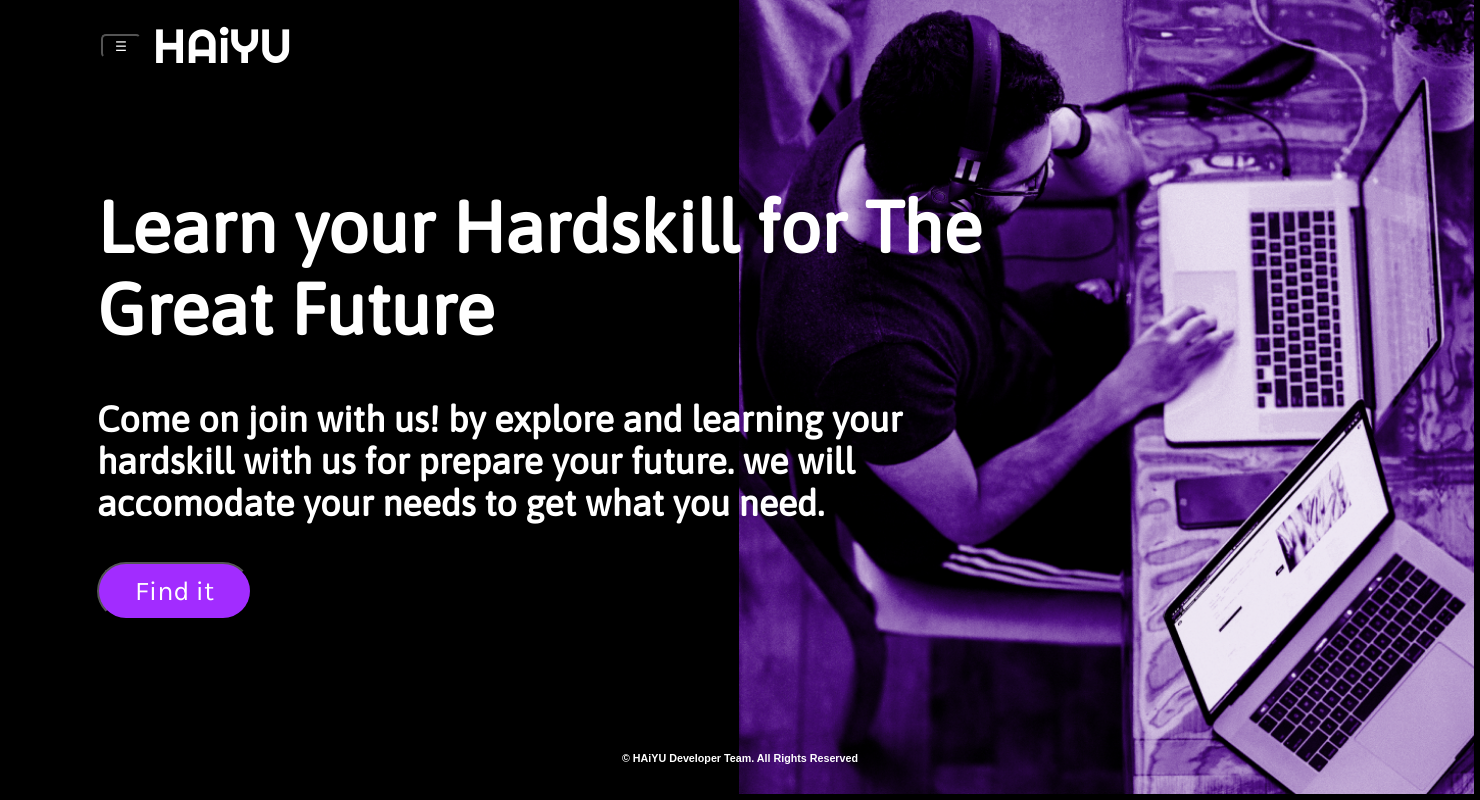
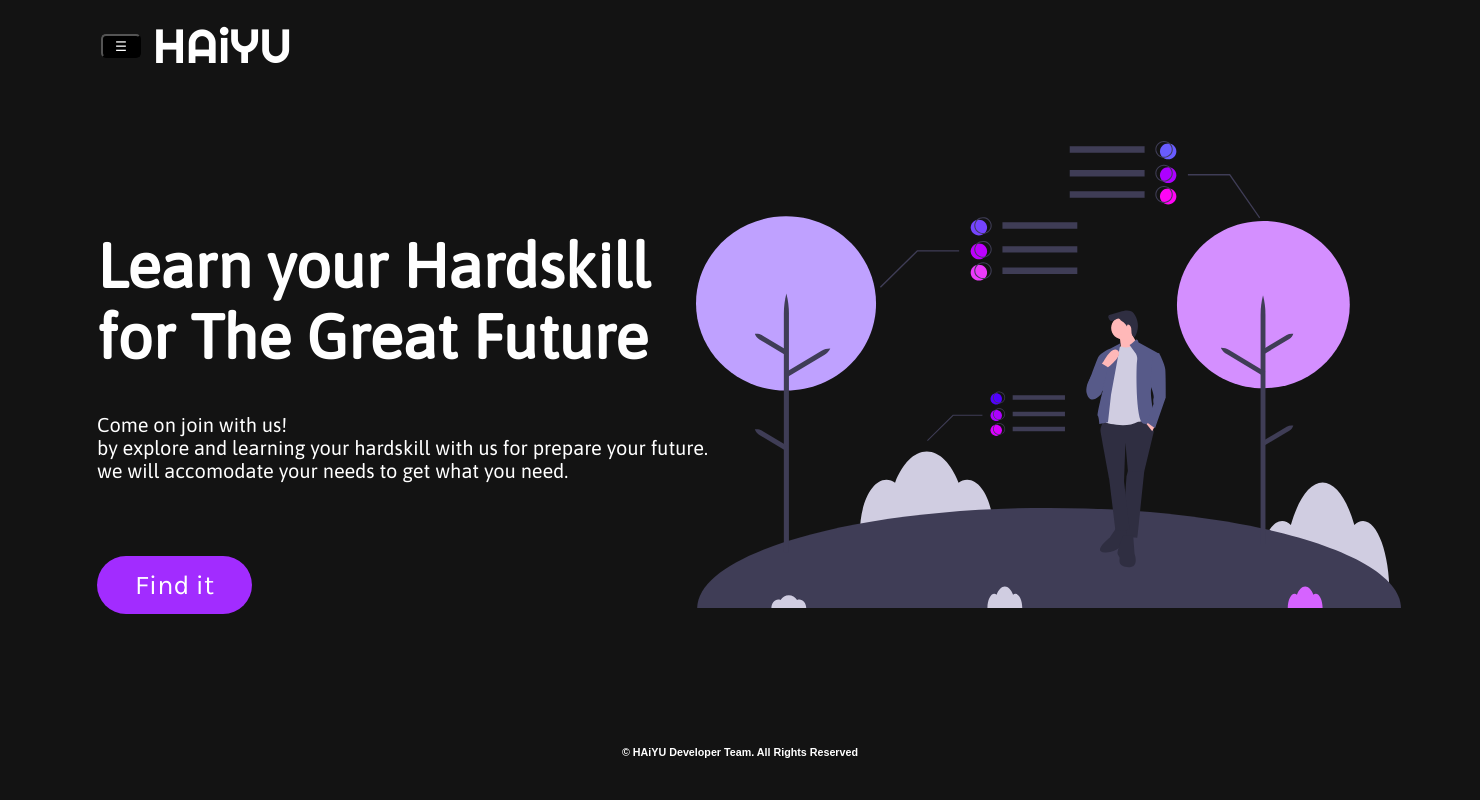
Before and after one commit to alifahfathonah/Website-HAiYU, a CodeIgniter 4 app: the page made by projectWeb/app/Views/Page/Homepage.php in a window 1480 px wide. Run offline with PHP 8.4 and a stand-in for CodeIgniter, Linux system fonts and the light colour scheme; the template is opened without the code that fills it, so the values that code supplies are empty; some libraries are stand-ins or nearby versions.

Commit message:
Edit tampilan dashboard sama homepage untuk user

```diff
--- a/projectWeb/app/Config/Routes.php
+++ b/projectWeb/app/Config/Routes.php
@@ -39,9 +39,6 @@ $routes->get('/about', 'Pages::about');
 $routes->get('/user/subject', 'Pages::subject');
 $routes->get('/user/science', 'Pages::science');
 $routes->get('/user/social', 'Pages::social');
-<<<<<<< HEAD
-$routes->get('/user/language', 'Pages::language');
-=======
 $routes->get('/science/math','Science::math');
 $routes->get('/science/physics','Science::physics');
 $routes->get('/science/chemistry','Science::chemistry');
@@ -61,7 +58,6 @@ $routes->get('','');
 $routes->get('','');
 $routes->get('','');
 $routes->get('','');
->>>>>>> 350314e5e11f19579938cecc94aa13b30d73da06
 
 /**
  * --------------------------------------------------------------------
--- a/projectWeb/app/Views/Page/Homepage.php
+++ b/projectWeb/app/Views/Page/Homepage.php
@@ -45,10 +45,11 @@
             <button class="openbtn" onclick="openNav()">☰</button>
             <span class="haiyu">HAiYU</span>
         </div>
-        <img src="../images/background.png" alt="background" class="bg">
+
+        <img src="../images/bg3.svg" alt="background" class="bg">
         <div class="landing-text">
-            <h1>Learn your Hardskill for The Great Future</h1>
-            <p>Come on join with us! by explore and learning your hardskill with us for prepare your future. we will accomodate your needs to get what you need.</p>
+            <h1>Learn your Hardskill <br> for The Great Future</h1>
+            <p>Come on join with us! <br> by explore and learning your hardskill with us for prepare your future. <br> we will accomodate your needs to get what you need.</p>
         </div>
         <div class="btn-container">
             <button class="find-it-btn"><a href="signin">Find it</a></button>
--- a/projectWeb/public/css/homepage_style.css
+++ b/projectWeb/public/css/homepage_style.css
@@ -1,12 +1,12 @@
-body{
+body {
   position: relative;
   width: 100%;
   height: 100%;
   margin: 0;
   padding: 0;
-    background:#000000;
+  background: #131313;
 }
-.menu{
+.menu {
   position: absolute;
   width: 40px;
   height: 40px;
@@ -21,21 +21,21 @@ body{
   bottom: 0px;
   position: fixed;
   z-index: 1;
-    background-color: #3E006F;
+  background-color: #520091;
   overflow-x: hidden;
   transition: 0.5s;
   padding-top: 60px;
 }
 .sidebar a {
-    font-family: 'Open Sans', sans-serif;
+  font-family: "Open Sans", sans-serif;
   padding: 8px 8px 8px 32px;
   text-decoration: none;
   font-size: 25px;
-    color: #FFFFFF;
+  color: #ffffff;
   display: block;
   transition: 0.3s;
 }
-.sidebar .top-nav{
+.sidebar .top-nav {
   position: absolute;
   width: 481px;
   height: 40px;
@@ -47,60 +47,54 @@ body{
   top: 0;
   left: 0px;
   font-size: 36px;
-    color : #FFFFFF;
+  color: #ffffff;
 }
-.sidebar .top-nav .haiyu-sidebar{
-    position : relative;
-    font-family: 'Righteous', cursive;
-    color : #FFFFFF;
+.sidebar .top-nav .haiyu-sidebar {
+  position: relative;
+  font-family: "Righteous", cursive;
+  color: #ffffff;
   font-size: 48px;
   left: 70px;
   width: 80px;
 }
-.sidebar .top-nav .search-container{
+.sidebar .top-nav .search-container {
   float: right;
   margin: 5px 10px 10px 10px;
 }
-.search{
+.search {
   background: rgba(208, 208, 208, 0.37);
   border-radius: 7px;
 }
-
-.sidebar .user-info #prof{
-    margin-left: 150px;
+.sidebar .user-info {
+  margin-top: 75px;
+}
+.sidebar .user-info #welcome {
+  font-size: 30px;
+  margin-left: 40%;
+  text-align: left;
 }
 
-.sidebar .user-info #username{
-    margin-left: 75px;
-    font-size: 25px;
-}
-
-.sidebar .user-info #email{
-    margin-left: 75px;
-    font-size: 20px;
-}
-
-.sidebar .bottom-nav{
-    position : absolute;
-    bottom : 0;
-    left: 0;
+.sidebar .bottom-nav {
+  position: absolute;
+  bottom: 40px;
+  left: 20px;
   width: 481px;
   height: 100px;
 }
-.sidebar .bottom-nav a{
+.sidebar .bottom-nav a {
   padding: 8px 8px 8px 32px;
   text-decoration: none;
   font-size: 25px;
-    color: #FFFFFF;
-    float : left;
+  color: #ffffff;
+  float: left;
 }
-.sidebar input[type=text]{
+.sidebar input[type="text"] {
   padding: 6px;
   margin-top: 8px;
   font-size: 17px;
   border: none;
 }
-.sidebar .search-container button{
+.sidebar .search-container button {
   float: right;
   padding: 6px 10px;
   margin-top: 8px;
@@ -117,7 +111,9 @@ body{
   .topnav .search-container {
     float: none;
   }
-    .topnav a, .topnav input[type=text], .topnav .search-container button {
+  .topnav a,
+  .topnav input[type="text"],
+  .topnav .search-container button {
     float: none;
     display: block;
     text-align: left;
@@ -125,14 +121,14 @@ body{
     margin: 0;
     padding: 14px;
   }
-    .topnav input[type=text] {
+  .topnav input[type="text"] {
     border: 1px solid #ccc;
   }
 }
-.openbtn{
+.openbtn {
   position: absolute;
   background-color: #000000;
-    color:#FFFFFF;
+  color: #ffffff;
   height: 24px;
   width: 40px;
   left: 20px;
@@ -142,142 +138,172 @@ body{
 .openbtn:hover {
   background-color: #444;
 }
-.nav1{
+.nav1 {
   margin-top: 200px;
 }
-.iconHome{
+#avatar {
+  width: 100px;
+  height: auto;
+  /* border-radius: 233.5px; */
+  position: absolute;
+  left: 12%;
+  top: 15%;
+  cursor: pointer;
+}
+.navUser {
+  margin-top: 50px;
+}
+.iconHome {
   display: block;
   width: 50px;
   height: auto;
 }
-.nav2{
+.nav2 {
   margin-top: 100px;
 }
-.home,.subject,.account{
+.home,
+.subject,
+.account,
+.profile,
+.aboutUser {
   margin: 0px;
   padding: 20px 20px 20px 60px;
   transition: 0.4s;
 }
-.signIn,.signOut,.about{
+.signIn,
+.signOut,
+.about {
   margin: 0px;
   padding: 10px 10px 10px 60px;
   transition: 0.4s;
 }
-.home:hover,.subject:hover,.account:hover,.about:hover,.signIn:hover,.signOut:hover{
-    background-color:#260041 ;
+.home:hover,
+.subject:hover,
+.account:hover,
+.about:hover,
+.signIn:hover,
+.signOut:hover,
+.profile:hover,
+.aboutUser:hover {
+  background-color: #260041;
 }
-.nav1 a{
-    font-family: 'Open Sans', sans-serif;
+.nav1 a,
+.navUser a {
+  font-family: "Open Sans", sans-serif;
   padding: 8px 8px 8px 8px;
   text-decoration: none;
   font-size: 18px;
-    color: #FFFFFF;
+  color: #ffffff;
   display: block;
   transition: 0.3s;
   margin-top: -40px;
   margin-left: 40px;
 }
-.nav2 a{
-    font-family: 'Open Sans', sans-serif;
+.nav2 a {
+  font-family: "Open Sans", sans-serif;
   padding: 8px 8px 8px 8px;
   text-decoration: none;
   font-size: 18px;
-    color: #FFFFFF;
+  color: #ffffff;
   display: block;
   transition: 0.3s;
   margin-left: 0px;
   margin-top: 0px;
 }
 #main {
-    transition: margin-left .5s;
+  transition: margin-left 0.5s;
   padding: 16px;
 }
-.haiyu{
+.haiyu {
   position: absolute;
   width: 139px;
   height: 60px;
   left: 72px;
   top: -8px;
 
-    font-family: 'Righteous', cursive;
+  font-family: "Righteous", cursive;
   font-style: normal;
   font-weight: normal;
   font-size: 48px;
   line-height: 60px;
 
-    color: #FFFFFF;
+  color: #ffffff;
 }
-.bg{
+.bg {
   position: absolute;
-    width: 735px;
+  width: 705px;
   height: auto;
-    left: 739px;
-    top: 0px;
+  left: 47%;
+  top: 35%;
 }
-.landing-text{
+
+.landing-text {
   position: relative;
   width: 932px;
   height: 270px;
   left: 81px;
-    top: 122px;
+  top: 172px;
 }
-h1{
-    font-family: 'Asap', sans-serif;
+h1 {
+  font-family: "Asap", sans-serif;
   font-style: normal;
   font-weight: bold;
-    font-size: 72px;
-    color: #FFFFFF;
+  font-size: 62px;
+  color: #ffffff;
 }
-p{
-    font-family: 'Asap', sans-serif;
+h2 {
+  font-family: "Montserrat", sans-serif;
+  font-size: 40px;
   font-style: normal;
-    font-weight: bold;
-    font-size: 36px;
-    color: #FFFFFF;
+  color: #ffffff;
 }
-.btn-container{
+p {
+  font-family: "Asap", sans-serif;
+  font-style: normal;
+  font-size: 20px;
+  color: #ffffff;
+}
+.btn-container {
   position: relative;
   width: max-content;
   height: auto;
   left: 81px;
   top: 228px;
 }
-.btn-container .find-it-btn{
+.btn-container .find-it-btn {
   width: 155px;
   height: 58px;
   background-color: transparent;
   border-radius: 45px;
-    background-color: #A22CFF;
+  border: none;
+  background-color: #a22cff;
 }
-.btn-container .find-it-btn:hover{
-    background-color:  #ccc;
-}
-.btn-container .tab{
+.btn-container .tab {
   display: inline-block;
   margin-left: 40px;
 }
-.btn-container a{
-    font-family: 'Karla', sans-serif;
+.btn-container a {
+  font-family: "Karla", sans-serif;
   background: transparent;
-    text-decoration:none;
+  text-decoration: none;
   font-size: 27px;
   color: white;
 }
-.btn-container a:hover{
-    color: #3E006F;
+.btn-container a:hover {
+  color: #3e006f;
 }
-.btn-container .sign-up-btn{
+.btn-container .sign-up-btn {
   width: 155px;
   height: 58px;
   background-color: transparent;
   border-radius: 45px;
-    border-color: #B7B0FF;
+  border-color: #b7b0ff;
 }
-.btn-container .sign-up-btn:hover{
-    background-color:  #ccc;
+.btn-container .sign-up-btn:hover {
+  background-color: #ccc;
 }
 
-h6{
+h6 {
   position: absolute;
   color: white;
   font-family: Arial, Helvetica, sans-serif;
```
Also changed, not shown: projectWeb/app/Views/Page/User_homepage.php (+26 -11 lines), projectWeb/public/css/user_setting.css (added), projectWeb/public/images/about.png, projectWeb/public/images/avatar.png (added), projectWeb/public/images/bg2.png (added), projectWeb/public/images/bg2.svg (added), projectWeb/public/images/bg3.svg (added), projectWeb/public/images/bg4.svg (added), projectWeb/public/images/circle.png (added), projectWeb/public/images/vector1.png. Lines whose indentation alone changed are shown as unchanged.
